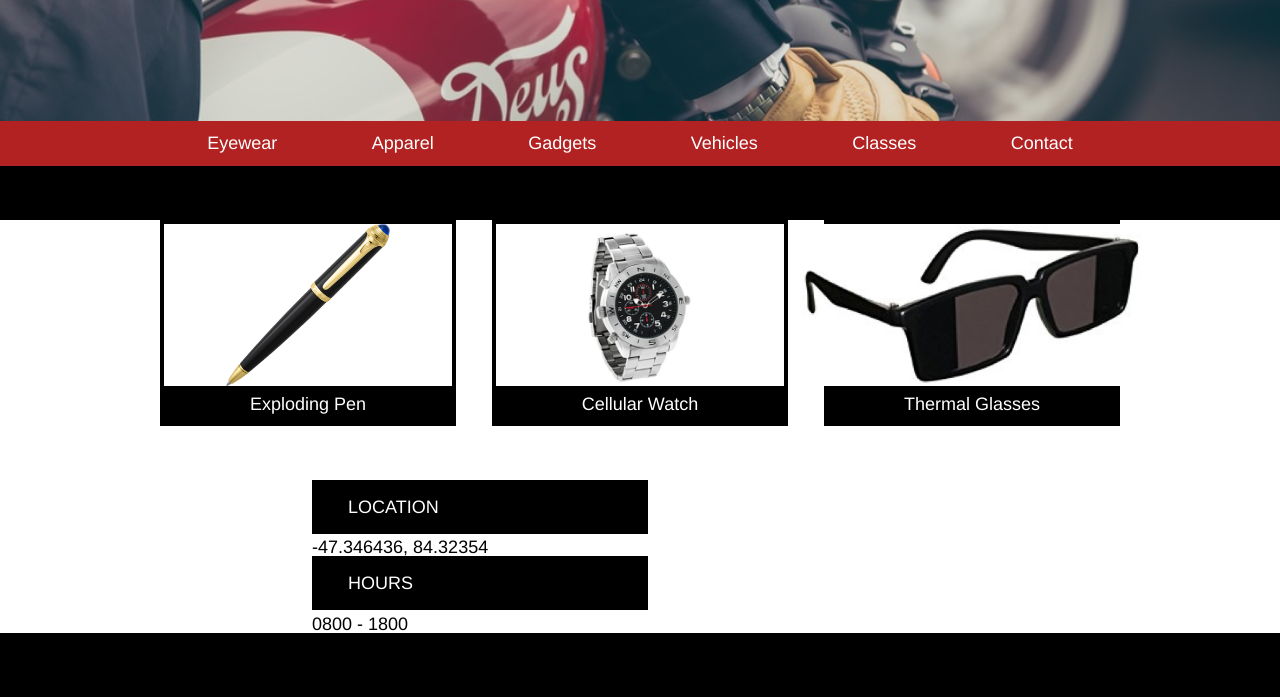
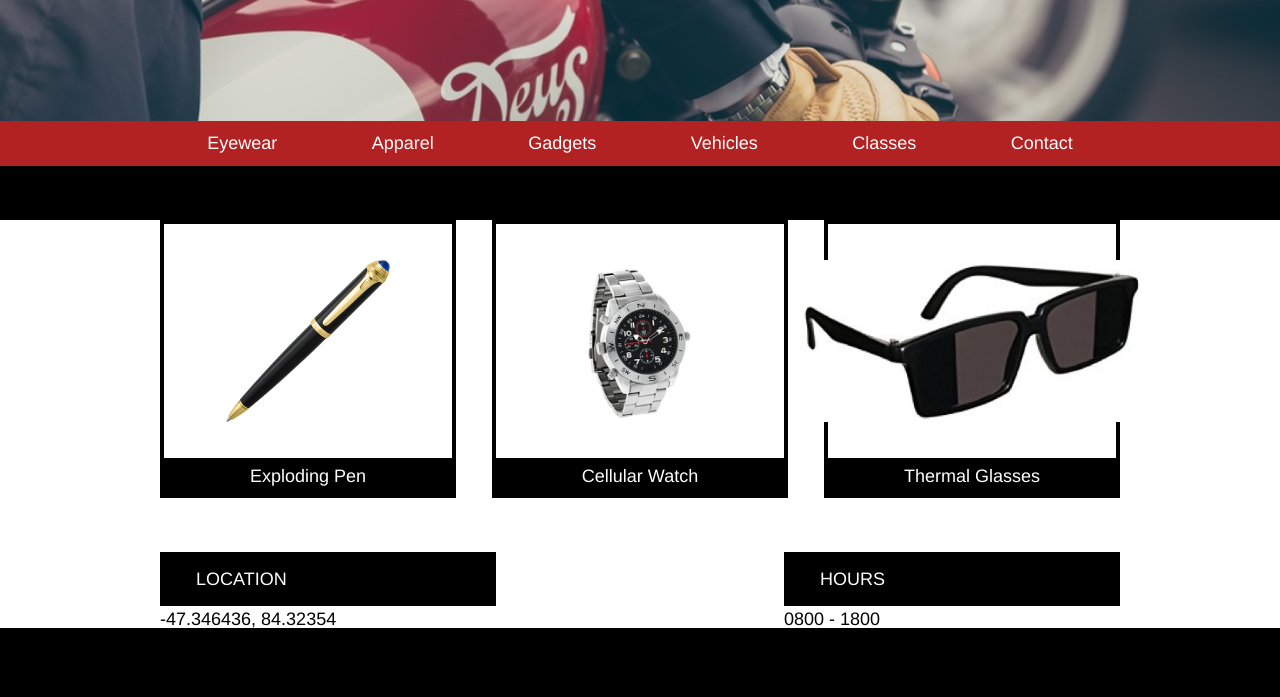
Before and after one commit to egad1868/SecretAgentSupply, a plain HTML site: page index.html in a window 1280 px wide. Shown: the part 380-1077 px from the top of the page. Before the commit the page ends 1032 px from the top, so only its background shows below. Drawn offline with Linux system fonts and the light colour scheme.

Commit message:
add footer styles

```diff
--- a/resources/css/styles.css
+++ b/resources/css/styles.css
@@ -6,8 +6,10 @@ body {
   background-color: black;
   font-family: Helvetica, sans-serif;
   font-size: 1rem;
+  color: white;
+
 }
-a, .companyName, .title, .announcement {
+a {
   color: white;
   text-decoration: none;
 }
@@ -119,12 +121,12 @@ main {
 .product img {
   height: 9rem;
   width: auto;
+  padding: 2rem 0;
 }
 
 .product-caption {
   background-color: black;
   width: 100%;
-  color: white;
   padding: 0.5rem 0;
   text-align: center;
 }
@@ -132,10 +134,10 @@ main {
 .about {
   width: 960px;
   display: flex;
-  flex-direction: column;
+  flex-direction: row;
   align-items: center;
   justify-content: space-between;
-  margin-bottom: 0 auto 4rem auto;
+  margin: 0 auto 4rem auto;
 }
 
 .details {
@@ -145,9 +147,14 @@ main {
 .title {
   padding: 1rem 0 1rem 2rem;
   background-color: black;
-  color: white;
 }
 
 .info {
-
+  color: black;
 }
+/*Footer styles*/
+footer {
+  width: 960px;
+  height: 5rem;
+  text-align: left;
+}
```
